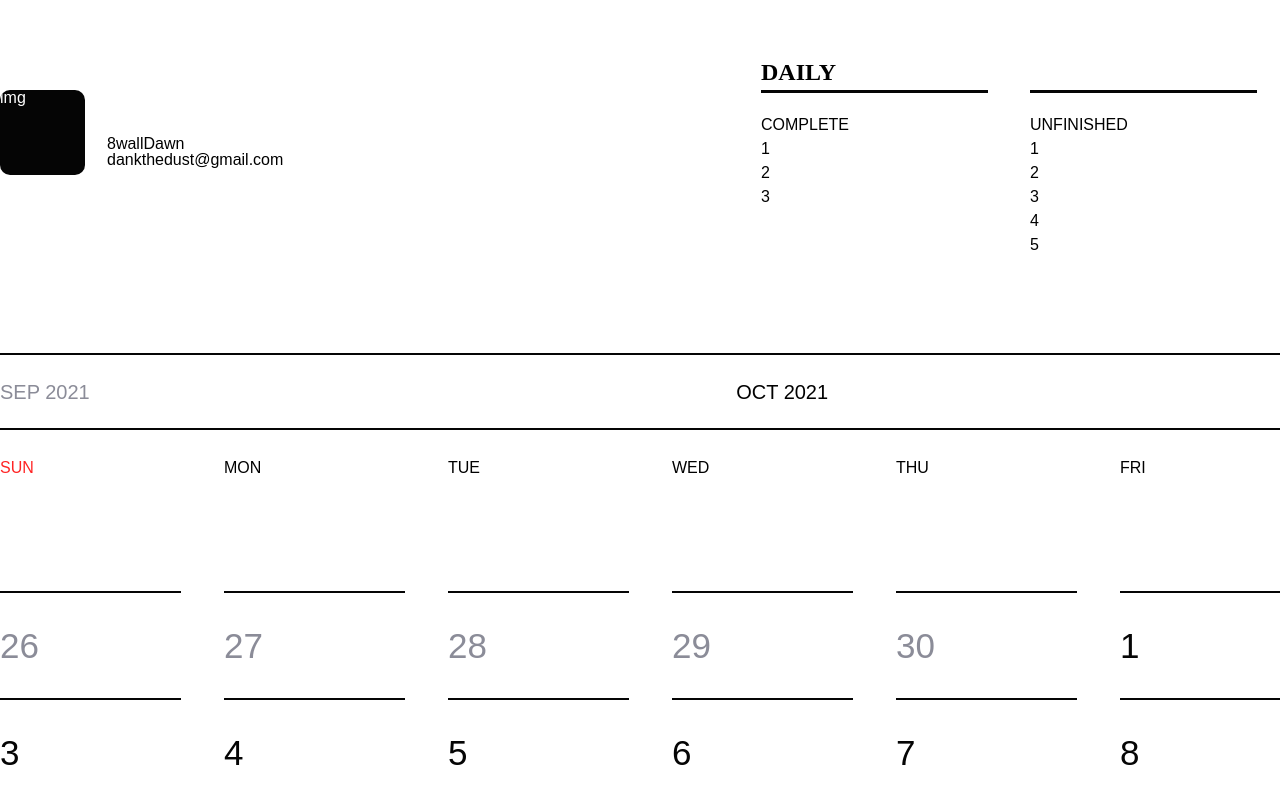
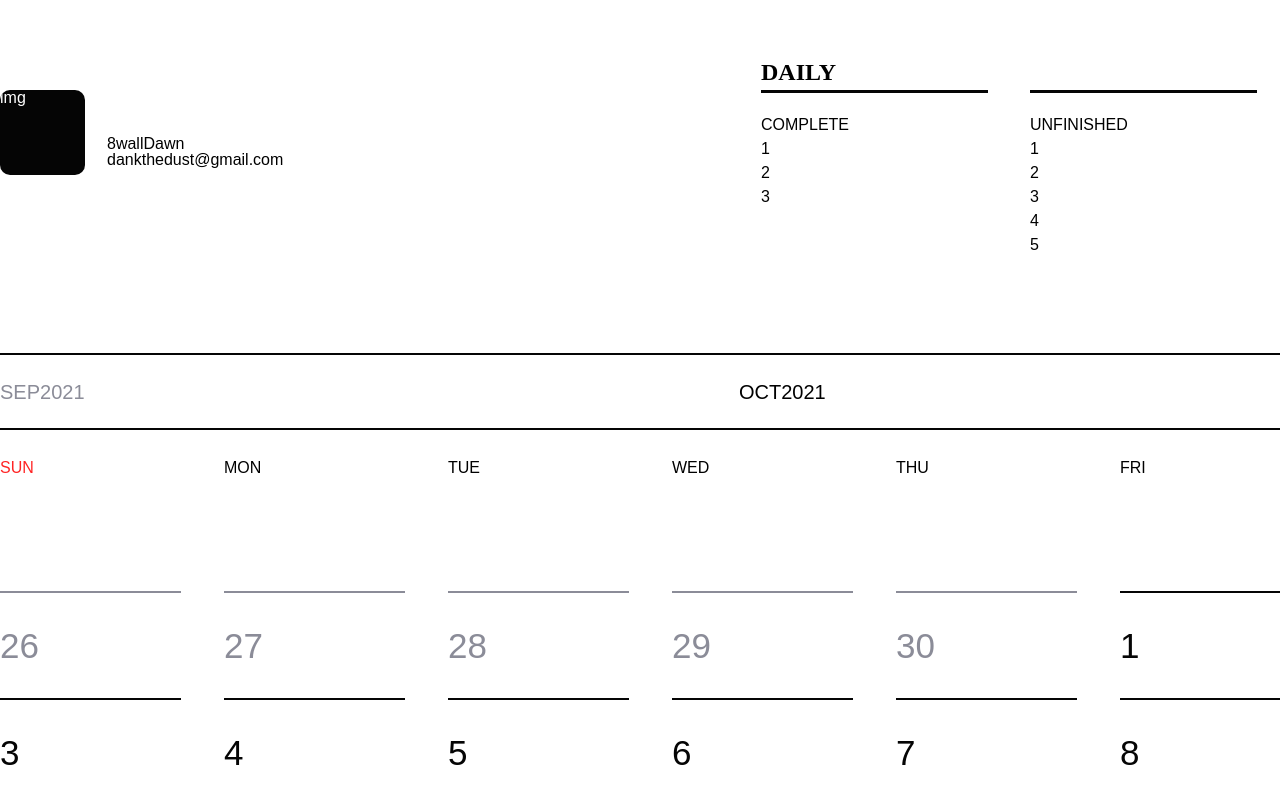
Before and after one commit to 8wallDawn/todo-calendar, a website built with Parcel: page index.html in a window 1280 px wide. Shown: the top 800 px of the page. Built offline with nearby package versions, Linux system fonts and the light colour scheme.

Commit message:
이전 및 다음 달 월별 출력 구현

```diff
--- a/index.css
+++ b/index.css
@@ -155,7 +155,7 @@ header .menu .material-icons {
   margin-top: 355px;
 }
 /* MONTHS */
-.calendar .inner .calendar__months {
+.calendar .inner .calendar-month-year {
   position: fixed;
   z-index: var(--z-fixed);
   background-color: var(--bg-color);
@@ -167,8 +167,9 @@ header .menu .material-icons {
   border-bottom: 2px solid var(--black-color);
   font-size: var(--h2-font-size);
 }
-.calendar .calendar__months .other-month{
+.calendar .calendar-month-year .other-month{
   color: var(--gray-color);
+  cursor: pointer;
 }
 /* calendar-days */
 .calendar .inner .calendar-days {
@@ -197,6 +198,9 @@ header .menu .material-icons {
   margin-right: 43px;
   border-top: 2px solid var(--black-color);
 }
+.calendar .inner .calendar-dates > li.another-month {
+  border-top: 2px solid var(--gray-color);
+}
 
 .calendar .inner .calendar-dates > li .date {
   font-size: 35px;
--- a/index.html
+++ b/index.html
@@ -76,17 +76,18 @@
   <!-- CALENDAR -->
   <div class="calendar" id="calendar">
     <div class="inner">
-      <div class="calendar__months">
+      <div class="calendar-month-year">
         <div class="other-month prev">
-          <span class="prev-month">SEP</span>
-          <span class="current-year">2021</span>
+          <span class="month">SEP</span>
+          <span class="year">2021</span>
         </div>
-        <div class="current-month">OCT
-          <span class="current-year">2021</span>
+        <div class="current-month active">
+          <span class="month">OCT</span>
+          <span class="year">2021</span>
         </div>
         <div class="other-month next">
-          <span class="next-month">NOV</span>
-          <span class="current-year">2021</span></div>
+          <span class="month">NOV</span>
+          <span class="year">2021</span></div>
       </div>
       <div class="calendar-days">
         <li>SUN</li>
--- a/main.js
+++ b/main.js
@@ -1,14 +1,17 @@
 const $calendarDates = document.querySelector('.calendar-dates');
+const $calendarMonthAndYear = document.querySelector('.calendar-month-year');
 
 // ========================================================
 //1. 현재 날짜를 받는다.
 let calendar = new Date();
 const MaxDates = 42;
 
-function getTime(time) {
+function getTime() {
+    let time = new Date(calendar);
+
     return {
         active: {
-            dates: getlastDateTHisMonth(time), // #1
+            dates: getlastDateThisMonth(time), // #1
             startDay: getDayOfFirstDateThisMonth(time), // #2
             date: time.getDate(), // 출력할 날의 날짜
             day: time.getDay(), // 출력할 날의 요일
@@ -24,10 +27,10 @@ function getTime(time) {
 console.log(getTime(calendar));
 
 // #1 매개변수 달의 마지막 날을 읽음.
-function getlastDateTHisMonth(time) {
+function getlastDateThisMonth(time) {
     return new Date(time.getFullYear(),time.getMonth()+1,0).getDate();
 }
-// getlastDateTHisMonth(calendar);
+// getlastDateThisMonth(calendar);
 
 // #2  매개변수 달의 첫 날의 요일 idx
 function getDayOfFirstDateThisMonth(time) {
@@ -66,10 +69,10 @@ function range(number) {
 }
 // console.log(range(getTime(calendar).active.startDay));
 
-function drawDays(time) {
+function drawDates(time) {
     let datesInPrevMonth = range(getTime(time).active.startDay).map((date,idx)=>{
         return {
-            dateNumber: getlastDateTHisMonth(getTime(time).prevMonth)-idx,
+            dateNumber: getlastDateThisMonth(getTime(time).prevMonth)-idx,
             month: new Date(getTime(time).prevMonth).getMonth(),
             year: new Date(getTime(time).prevMonth).getFullYear(),
             currentMonth: false
@@ -106,15 +109,88 @@ function drawDays(time) {
     let dates = [...datesInPrevMonth, ...datesInActiveMonth, ...datesInNextMonth];
 
     let datesTemplate = "";
-    dates.forEach(day => {
-        datesTemplate += `<li class="${day.currentMonth ? '' : 'another-month'}${day.today ? ' active-date ' : ''}${day.selected ? 'selected-date' : ''}${day.hasEvent ? ' event-date' : ''}" data-day="${day.dateNumber}" data-month="${day.month}" data-year="${day.year}"><div class="date">${day.dateNumber}</div></li>`
+    dates.forEach(date => {
+        datesTemplate += `<li class="${date.currentMonth ? '' : 'another-month'}${date.today ? ' active-date ' : ''}${date.selected ? 'selected-date' : ''}${date.hasEvent ? ' event-date' : ''}" data-day="${date.dateNumber}" data-month="${date.month}" data-year="${date.year}"><div class="date">${date.dateNumber}</div></li>`
     });
-    console.log(datesTemplate);
+    // console.log(datesTemplate);
 
     $calendarDates.innerHTML = datesTemplate;
 }
-console.log(drawDays(calendar));
-
+// console.log(drawDays(calendar));
 
 // ========================================================
-//3. 이전달 또는 다음달 버튼을 누르면 calendar 변수의 date() 값을 교체한다.
+//3. 현재달과 다음달, 이전달과 그 달의 연도를 함께 출력
+function drawMonthAndYear (time) {
+    const AVAIALBLE_MONTHS = ['JAN','FEB','MAR','APR','MAY','JUN','JUL','AUG','SEP','OCT','NOV','DEC'];
+
+    let months = [getTime(time).prevMonth, time,getTime(time).nextMonth];
+
+    let monthsInfo = months.map((month, idx)=> {
+        return {
+            monthNumber : month.getMonth(),
+            monthString : AVAIALBLE_MONTHS[month.getMonth()],
+            year : month.getFullYear(),
+            prev : idx===0,
+            active: idx ===1,
+            next: idx===2
+        }
+    });
+    // console.log(monthsInfo);
+    let monthYearTemplate ="";
+
+    monthsInfo.forEach((month, idx) => {
+        monthYearTemplate += `<div class="${month.active ? 'active-month' : 'other-month'} ${month.prev ? 'prev' : ''} ${month.next ? 'next' : ''}"><span class="month">${month.monthString}</span><span class="year">${month.year}</span></div>`
+    });
+    // console.log(monthYearTemplate);
+
+    $calendarMonthAndYear.innerHTML = monthYearTemplate;
+}
+
+// ========================================================
+//4. 이전달 또는 다음달 버튼을 누르면 calendar 변수의 date() 값을 교체한다.
+
+function updateTime(time) {
+    calendar = new Date(time);
+}
+
+function monthTrigger(){
+    $prevMonth = document.querySelector('.prev');
+    $nextMonth = document.querySelector('.next');
+
+    $prevMonth.addEventListener('click', function(){
+        updateTime(getTime().prevMonth);
+        drawAll(calendar);
+        monthTrigger() // 해당 함수를 재 선언 하는 이유는 다음과 같다.
+        // drawMonthAndYear() 에서 현재 우리가 사용하는 변수 $prevMonth, $nextMonth에 저장되는 클래스 prev와 next가 innerHTML에 의해 재생성 되기 때문에 addEventListener 가 재할당되지 않아 일회성 이벤트리스터로 될 수 있기 때문이다.
+        console.log('prev');
+    })
+
+    $nextMonth.addEventListener('click', e=> {
+        updateTime(getTime().nextMonth);
+        drawAll(calendar);
+        monthTrigger()
+        console.log('next')
+    });
+
+    console.log('monthTrigger');
+}
+// document.querySelector('.prev').addEventListener('click', () => {
+//     updateTime(getTime().prevMonth);
+//     drawAll(calendar);
+//     console.log('prev');
+// })
+
+// ========================================================
+//5. 한번에 출력
+
+function drawAll(time) {
+    drawMonthAndYear(time),
+    drawDates(time)
+};
+
+function init() {
+    drawAll(calendar);
+    monthTrigger();
+}
+
+init();
```
Also changed, not shown: README.md (added).
